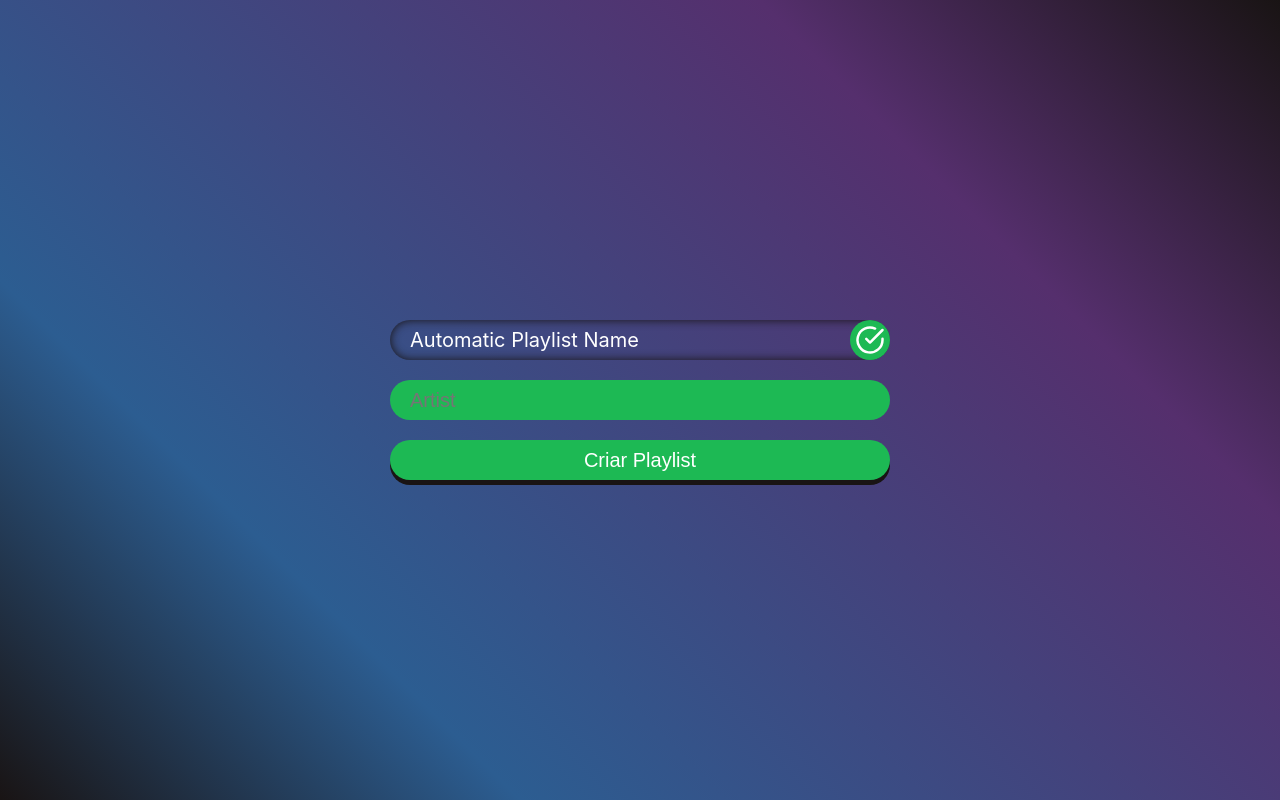
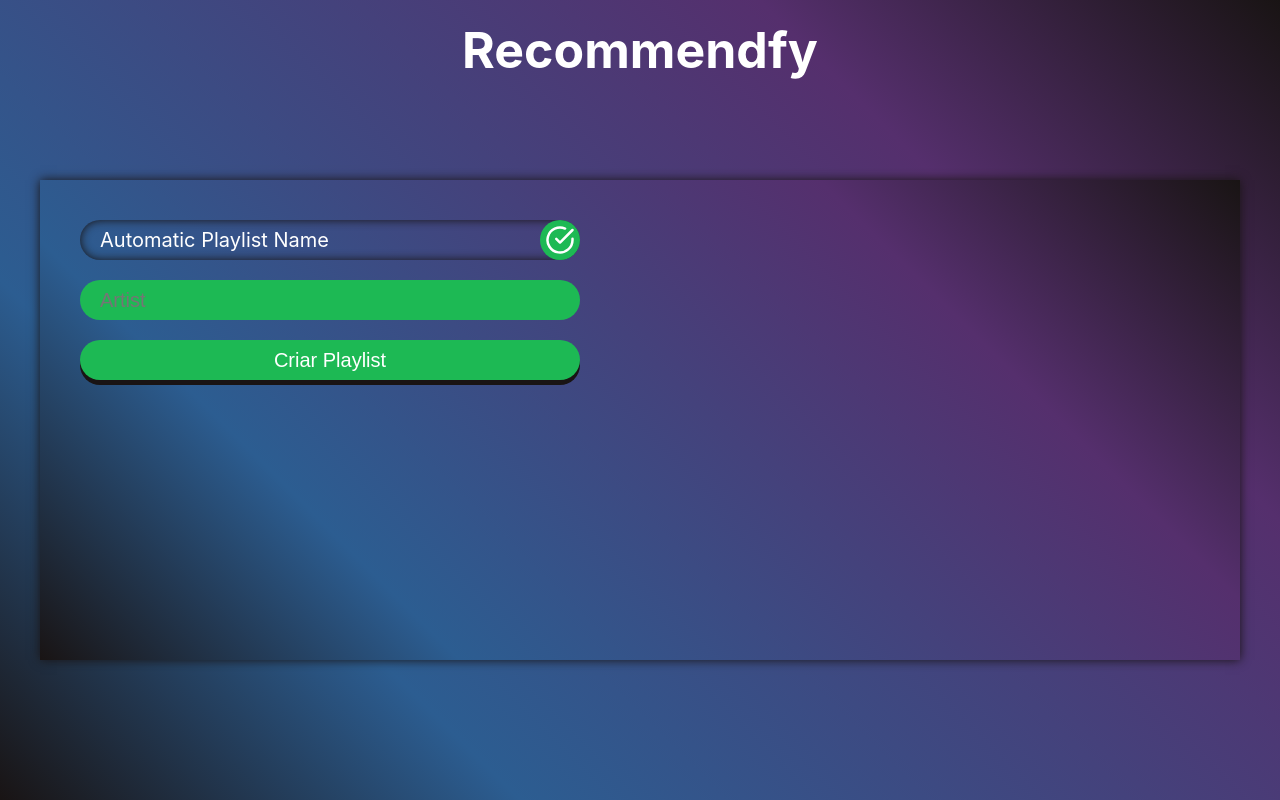
Before and after one commit to future4code/Cazuza-Barberino, a React (Create React App) app in the folder semana7/recommendfy/: page / in a window 1280 px wide. Built offline with nearby package versions, Linux system fonts and the light colour scheme.

Commit message:
first version

```diff
--- a/semana7/recommendfy/src/Components/AppContainer.jsx
+++ b/semana7/recommendfy/src/Components/AppContainer.jsx
@@ -4,6 +4,7 @@ import { ThemeProvider } from "styled-components";
 import ArtistInput from "./ArtistInput";
 import shortid from "shortid";
 import { FiArrowRightCircle, FiCheckCircle } from "react-icons/fi";
+import FollowBtn from "./FollowBtn";
 import {
   theme,
   Container,
@@ -13,7 +14,11 @@ import {
   MorphCancelBtn,
   MorphChckBtn,
   MorphText,
-  MorphWrapper
+  MorphWrapper,
+  SubContainer,
+  PlaylistContainer,
+  Loader,
+  SiteTitle,
 } from "./styles";
 
 export default class extends Component {
@@ -31,14 +36,14 @@ export default class extends Component {
       artistInput: [
         {
           name: "",
-          id: "primary"
-        }
+          id: "primary",
+        },
       ],
       playlistInput: "",
       showPLaylist: false,
       followingPlaylist: false,
       followRequest: false,
-      editPlaylistName: false
+      editPlaylistName: false,
     };
 
     this.morphInputRef = React.createRef();
@@ -51,7 +56,7 @@ export default class extends Component {
     const hash = window.location.hash
       .substring(1)
       .split("&")
-      .reduce(function(initial, item) {
+      .reduce(function (initial, item) {
         if (item) {
           var parts = item.split("=");
           initial[parts[0]] = decodeURIComponent(parts[1]);
@@ -72,7 +77,7 @@ export default class extends Component {
       this.setState({
         artistInput: artistSaved,
         playlistInput: playlistSaved,
-        editPlaylistName: autoNameSaved
+        editPlaylistName: autoNameSaved,
       });
       this.createRecomendedPlaylist(
         artistSaved,
@@ -93,7 +98,7 @@ export default class extends Component {
     }
   }
 
-  submitHandler = event => {
+  submitHandler = (event) => {
     event.preventDefault();
 
     this.createRecomendedPlaylist(
@@ -102,21 +107,21 @@ export default class extends Component {
     );
   };
 
-  changeHandler = event =>
+  changeHandler = (event) =>
     this.setState({
-      [event.target.name]: event.target.value
+      [event.target.name]: event.target.value,
     });
 
   artistInputChangeHandler = (event, id) => {
     this.setState({
-      artistInput: this.state.artistInput.map(artist => {
+      artistInput: this.state.artistInput.map((artist) => {
         if (artist.id === id)
           artist = {
             ...artist,
-            name: event.target.value
+            name: event.target.value,
           };
         return artist;
-      })
+      }),
     });
   };
 
@@ -127,22 +132,22 @@ export default class extends Component {
         ...this.state.artistInput,
         {
           name: "",
-          id: shortid.generate()
-        }
-      ]
+          id: shortid.generate(),
+        },
+      ],
     });
   };
 
-  deleteInputHandler = id =>
+  deleteInputHandler = (id) =>
     this.setState({
-      artistInput: this.state.artistInput.filter(artist => artist.id !== id)
+      artistInput: this.state.artistInput.filter((artist) => artist.id !== id),
     });
 
   toggleEditMod = () => {
     if (!this.state.editPlaylistName) this.focusMorphInput = true;
 
     this.setState({
-      editPlaylistName: !this.state.editPlaylistName
+      editPlaylistName: !this.state.editPlaylistName,
     });
   };
 
@@ -153,14 +158,14 @@ export default class extends Component {
       loading,
       showPLaylist,
       followingPlaylist,
-      editPlaylistName
+      editPlaylistName,
     } = this.state;
-
-    console.log(this.state.artistInput);
 
     return (
       <ThemeProvider theme={theme}>
         <Container>
+          <SiteTitle>Recommendfy</SiteTitle>
+          <SubContainer>
             <Form onSubmit={this.submitHandler}>
               <MorphWrapper>
                 <MorphText editing={editPlaylistName}>
@@ -176,11 +181,17 @@ export default class extends Component {
                   type="text"
                   disabled={!editPlaylistName}
                 />
-              <MorphChckBtn editing={editPlaylistName}>
-                <FiCheckCircle onClick={this.toggleEditMod} size="100%" />
+                <MorphChckBtn
+                  editing={editPlaylistName}
+                  onClick={this.toggleEditMod}
+                >
+                  <FiCheckCircle size="100%" />
                 </MorphChckBtn>
-              <MorphCancelBtn editing={editPlaylistName}>
-                <FiArrowRightCircle onClick={this.toggleEditMod} size="100%" />
+                <MorphCancelBtn
+                  editing={editPlaylistName}
+                  onClick={this.toggleEditMod}
+                >
+                  <FiArrowRightCircle size="100%" />
                 </MorphCancelBtn>
               </MorphWrapper>
 
@@ -188,7 +199,7 @@ export default class extends Component {
                 <ArtistInput
                   key={artist.id}
                   value={artist.name}
-                changeHandler={event =>
+                  changeHandler={(event) =>
                     this.artistInputChangeHandler(event, artist.id)
                   }
                   showDelete={artistInput.length > 1}
@@ -197,7 +208,9 @@ export default class extends Component {
                   }
                   createInput={this.createInputHandler}
                   deleteInput={() => this.deleteInputHandler(artist.id)}
-                innerRef={index === artistInput.length - 1 && this.nextInputRef}
+                  innerRef={
+                    index === artistInput.length - 1 && this.nextInputRef
+                  }
                 />
               ))}
 
@@ -205,7 +218,8 @@ export default class extends Component {
                 Criar Playlist
               </DefaultBtn>
             </Form>
-          {loading && <h2>Loading</h2>}
+            <PlaylistContainer>
+              {loading && <Loader>Loading</Loader>}
               {showPLaylist && (
                 <>
                   <iframe
@@ -217,15 +231,17 @@ export default class extends Component {
                     allowtransparency="true"
                     allow="encrypted-media"
                   ></iframe>
-              {followingPlaylist ? (
-                <button onClick={this.unfollowPlaylist}>
-                  Unfollow Playlist
-                </button>
-              ) : (
-                <button onClick={this.followPlaylist}>Follow Playlist</button>
-              )}
+                  <FollowBtn
+                    follow={this.followPlaylist}
+                    unfollow={this.unfollowPlaylist}
+                    following={followingPlaylist}
+                  >
+                    Save to Your Library
+                  </FollowBtn>
                 </>
               )}
+            </PlaylistContainer>
+          </SubContainer>
         </Container>
       </ThemeProvider>
     );
@@ -247,12 +263,12 @@ export default class extends Component {
     )}&response_type=token&show_dialog=false`;
   };
 
-  autoPlaylistName = artistInput => {
+  autoPlaylistName = (artistInput) => {
     let name =
       artistInput.charAt(0).toUpperCase() + artistInput.slice(1) + " Playlist";
 
     this.setState({
-      playlistInput: name
+      playlistInput: name,
     });
 
     return name;
@@ -261,7 +277,7 @@ export default class extends Component {
   createRecomendedPlaylist = async (artistInput, playlistInput) => {
     if (this.state.loading || playlistInput === "") return;
 
-    const filteredArtists = artistInput.filter(artist => artist.name !== "");
+    const filteredArtists = artistInput.filter((artist) => artist.name !== "");
     if (filteredArtists.length === 0) return;
 
     if (!this.token) {
@@ -275,20 +291,20 @@ export default class extends Component {
 
     this.setState({
       loading: true,
-      showPLaylist: false
+      showPLaylist: false,
     });
 
     await Promise.all([
       await Promise.all(
-        filteredArtists.map(artist => this.getArtistTopTracks(artist.name, 5))
+        filteredArtists.map((artist) => this.getArtistTopTracks(artist.name, 5))
       ),
-      this.getUserID()
+      this.getUserID(),
     ]);
 
     if (!this.tracks.length) {
       this.setState({
         loading: false,
-        showPLaylist: false
+        showPLaylist: false,
       });
       alert("Artista Invalido");
       return;
@@ -303,7 +319,7 @@ export default class extends Component {
 
     this.setState({
       loading: false,
-      showPLaylist: true
+      showPLaylist: true,
     });
   };
 
@@ -316,8 +332,8 @@ export default class extends Component {
         this.apiurl + `/search?q=${artistName}&type=${type}&limit=1`,
         {
           headers: {
-            Authorization: "Bearer " + this.token
-          }
+            Authorization: "Bearer " + this.token,
+          },
         }
       );
       artist_id = response.data.artists.items[0].id;
@@ -331,8 +347,8 @@ export default class extends Component {
         this.apiurl + `/artists/${artist_id}/top-tracks?country=BR`,
         {
           headers: {
-            Authorization: "Bearer " + this.token
-          }
+            Authorization: "Bearer " + this.token,
+          },
         }
       );
 
@@ -348,12 +364,12 @@ export default class extends Component {
       await axios.post(
         this.apiurl + `/playlists/${this.playlist.id}/tracks`,
         {
-          uris: this.tracks.map(track => track.uri)
+          uris: this.tracks.map((track) => track.uri),
         },
         {
           headers: {
-            Authorization: "Bearer " + this.token
-          }
+            Authorization: "Bearer " + this.token,
+          },
         }
       );
     } catch (err) {
@@ -365,8 +381,8 @@ export default class extends Component {
     try {
       const response = await axios.get(this.apiurl + "/me", {
         headers: {
-          Authorization: "Bearer " + this.token
-        }
+          Authorization: "Bearer " + this.token,
+        },
       });
       // console.log(response.data);
       this.user_id = response.data.id;
@@ -375,18 +391,18 @@ export default class extends Component {
     }
   };
 
-  createPlaylist = async playlistName => {
+  createPlaylist = async (playlistName) => {
     try {
       const response = await axios.post(
         this.apiurl + `/users/${this.user_id}/playlists`,
         {
           name: playlistName,
-          public: false
+          public: false,
         },
         {
           headers: {
-            Authorization: "Bearer " + this.token
-          }
+            Authorization: "Bearer " + this.token,
+          },
         }
       );
       this.playlist = response.data;
@@ -399,7 +415,6 @@ export default class extends Component {
     if (this.state.followRequest) return;
     this.setState({
       followRequest: true,
-      followingPlaylist: false
     });
 
     try {
@@ -407,16 +422,19 @@ export default class extends Component {
         this.apiurl + `/playlists/${this.playlist.id}/followers`,
         {
           headers: {
-            Authorization: "Bearer " + this.token
-          }
+            Authorization: "Bearer " + this.token,
+          },
         }
       );
+      this.setState({
+        followingPlaylist: false,
+      });
     } catch (err) {
       console.log("Cant Unfollow" + err);
     }
 
     this.setState({
-      followRequest: false
+      followRequest: false,
     });
   };
 
@@ -424,27 +442,29 @@ export default class extends Component {
     if (this.state.followRequest) return;
     this.setState({
       followRequest: true,
-      followingPlaylist: true
     });
 
     try {
       await axios.put(
         this.apiurl + `/playlists/${this.playlist.id}/followers`,
         {
-          public: true
+          public: true,
         },
         {
           headers: {
-            Authorization: "Bearer " + this.token
-          }
+            Authorization: "Bearer " + this.token,
+          },
         }
       );
+      this.setState({
+        followingPlaylist: true,
+      });
     } catch (err) {
       console.log("Cant Follow" + err);
     }
 
     this.setState({
-      followRequest: false
+      followRequest: false,
     });
   };
 }
--- /dev/null
+++ b/semana7/recommendfy/src/Components/FollowBtn.jsx
@@ -0,0 +1,30 @@
+import React, { Component } from "react";
+import {
+  FollowBtnContainer,
+  FollowingIcon,
+  UnfollowingIcon,
+  BugFixingWrapperOfTheHolyProgrammerOrder,
+} from "./styles";
+import { FaRegHeart, FaHeart } from "react-icons/fa";
+
+export default class FollowBtn extends Component {
+  render() {
+    const { children, following, follow, unfollow } = this.props;
+
+    return (
+      <FollowBtnContainer>
+        {children}
+        <BugFixingWrapperOfTheHolyProgrammerOrder
+          onClick={following ? unfollow : follow}
+        >
+          <FollowingIcon following={following}>
+            <FaHeart size="100%" />
+          </FollowingIcon>
+          <UnfollowingIcon following={following}>
+            <FaRegHeart size="100%" />
+          </UnfollowingIcon>
+        </BugFixingWrapperOfTheHolyProgrammerOrder>
+      </FollowBtnContainer>
+    );
+  }
+}
--- a/semana7/recommendfy/src/Components/styles.js
+++ b/semana7/recommendfy/src/Components/styles.js
@@ -5,8 +5,12 @@ export const theme = {
   bg2: "#1DB954",
   bg3: "#2C5D91",
   bg4: "#552F6D",
-  fc: "white"
+  fc: "white",
 };
+
+export const Background = styled.div``;
+
+export const Footer = styled.div``;
 
 export const Container = styled.div`
   position: absolute;
@@ -15,27 +19,79 @@ export const Container = styled.div`
   padding: 20px;
 
   display: flex;
+  flex-direction: column;
+  justify-content: flex-start;
+  align-items: center;
+
+  /* background-color: ${(props) => props.theme.bg}; */
+
+  background: linear-gradient(
+    45deg,
+    ${(props) => props.theme.bg} 0%,
+    ${(props) => props.theme.bg3} 25%,
+    ${(props) => props.theme.bg4} 75%,
+    ${(props) => props.theme.bg} 100%
+  );
+
+`;
+
+export const SiteTitle = styled.h1`
+  color: ${(props) => props.theme.fc};
+  font-size: 50px;
+  margin-bottom: 100px;
+`;
+
+export const SubContainer = styled.div`
+  /* border: 2px solid red; */
+  width: 100%;
+  max-width: 1200px;
+
+  padding: 40px;
+  background: linear-gradient(
+    45deg,
+    ${(props) => props.theme.bg} 0%,
+    ${(props) => props.theme.bg3} 25%,
+    ${(props) => props.theme.bg4} 75%,
+    ${(props) => props.theme.bg} 100%
+  );
+
+  box-shadow: 0 0 10px ${(props) => props.theme.bg};
+
+  display: flex;
+  align-items: flex-start;
+  justify-content: space-between;
+  flex-wrap: wrap;
+  column-gap: 70px;
+  row-gap: 70px;
+`;
+
+export const PlaylistContainer = styled.div`
+  width: 300px;
+  min-height: 400px;
+
+  display: flex;
+  flex-direction: column;
   justify-content: center;
-  align-items: center;
-  flex-wrap: wrap;
+  align-items: flex-start;
+`;
 
-  /* background-color: ${props => props.theme.bg}; */
-
-  background: linear-gradient(45deg, ${props => props.theme.bg} 0%, ${props =>
-  props.theme.bg3} 25%,  ${props => props.theme.bg4} 75%, ${props =>
-  props.theme.bg} 100%)
-
+export const Loader = styled.div`
+  align-self: center;
+  justify-self: center;
 `;
 
 export const Form = styled.form`
   width: 100%;
   max-width: 500px;
+  min-width: 300px;
 
   display: flex;
   flex-direction: column;
   align-items: center;
   justify-content: center;
   row-gap: 20px;
+
+  flex: 1;
 `;
 
 export const DefaultBox = styled.div`
@@ -43,8 +99,8 @@ export const DefaultBox = styled.div`
   height: 40px;
   border: none;
 
-  background-color: ${props => props.theme.bg2};
-  color: ${props => props.theme.fc};
+  background-color: ${(props) => props.theme.bg2};
+  color: ${(props) => props.theme.fc};
 
   font-size: 20px;
   border-radius: 20px;
@@ -54,7 +110,7 @@ export const DefaultBox = styled.div`
 export const DefaultBtn = styled(DefaultBox)`
   cursor: pointer;
   transition: filter 0.3s, 0.2s;
-  box-shadow: 0px 5px 0 ${props => props.theme.bg};
+  box-shadow: 0px 5px 0 ${(props) => props.theme.bg};
 
   &:hover {
     filter: brightness(1.2);
@@ -62,7 +118,7 @@ export const DefaultBtn = styled(DefaultBox)`
 
   &:active {
     transform: translateY(5px);
-    box-shadow: 0px 0px 0 ${props => props.theme.bg};
+    box-shadow: 0px 0px 0 ${(props) => props.theme.bg};
   }
 `;
 
@@ -77,12 +133,12 @@ export const DefaultWrapper = styled(DefaultBox)`
 `;
 
 export const MorphWrapper = styled(DefaultWrapper)`
-  box-shadow: inset 0px 0px 10px ${props => props.theme.bg};
+  box-shadow: inset 0px 0px 10px ${(props) => props.theme.bg};
 `;
 
 export const MorphBox = styled(DefaultBox)`
   transition: 0.5s;
-  width: ${props => (props.disabled ? "0" : "100%")};
+  width: ${(props) => (props.disabled ? "0" : "100%")};
 `;
 
 export const MorphText = styled.p`
@@ -90,7 +146,7 @@ export const MorphText = styled.p`
   left: 20px;
   transition: left 0.2s, opacity 0.5s;
 
-  ${props =>
+  ${(props) =>
     props.editing &&
     css`
       left: -250px;
@@ -105,10 +161,11 @@ export const NoErroWrapper = styled.div`
   padding: 5px;
   cursor: pointer;
   transition: 0.2s;
+  border-radius: 50%;
 `;
 
 export const MorphChckBtn = styled(NoErroWrapper)`
-  ${props =>
+  ${(props) =>
     props.editing &&
     css`
       transform: rotate(-135deg);
@@ -119,7 +176,7 @@ export const MorphChckBtn = styled(NoErroWrapper)`
 export const MorphCancelBtn = styled(NoErroWrapper)`
   opacity: 0;
   transform: rotate(135deg);
-  ${props =>
+  ${(props) =>
     props.editing &&
     css`
       opacity: 1;
@@ -129,14 +186,64 @@ export const MorphCancelBtn = styled(NoErroWrapper)`
 
 export const CreateInputIcon = styled(NoErroWrapper)`
   right: -45px;
-  background-color: ${props => props.theme.bg2};
+  background-color: ${(props) => props.theme.bg2};
   border-radius: 50%;
-  transform: scale(${props => (props.showCreate ? 1 : 0)});
+  transform: scale(${(props) => (props.showCreate ? 1 : 0)});
   transition: 0.3s;
 `;
 
 export const DeleteInputIcon = styled(NoErroWrapper)`
   padding: 5px;
-  transform: scale(${props => (props.showDelete ? 1 : 0)});
+  transform: scale(${(props) => (props.showDelete ? 1 : 0)});
   transition: 0.3s;
 `;
+
+export const FollowBtnContainer = styled.div`
+  color: ${(props) => props.theme.fc};
+  position: relative;
+  font-size: 18px;
+
+  width: 100%;
+  padding: 5px 15px;
+`;
+
+export const BugFixingWrapperOfTheHolyProgrammerOrder = styled.div`
+  position: absolute;
+
+  width: 24px;
+  height: 24px;
+
+  right: 15px;
+  top: 50%;
+  transform: translate(-50%, -50%);
+  cursor: pointer;
+`;
+
+const IconWrapper = styled.div`
+  position: absolute;
+
+  width: 100%;
+  height: 100%;
+`;
+
+export const FollowingIcon = styled(IconWrapper)`
+  opacity: 0;
+  pointer-events: none;
+
+  ${(props) =>
+    props.following &&
+    css`
+      opacity: 1;
+    `}
+`;
+
+export const UnfollowingIcon = styled(IconWrapper)`
+  transition: 0.5s;
+
+  ${(props) =>
+    props.following &&
+    css`
+      opacity: 0;
+      transform: scale(2);
+    `}
+`;
```
Also changed, not shown: semana7/recommendfy/src/Components/ArtistInput.jsx (+6 -6 lines). Lines whose indentation alone changed are shown as unchanged.
